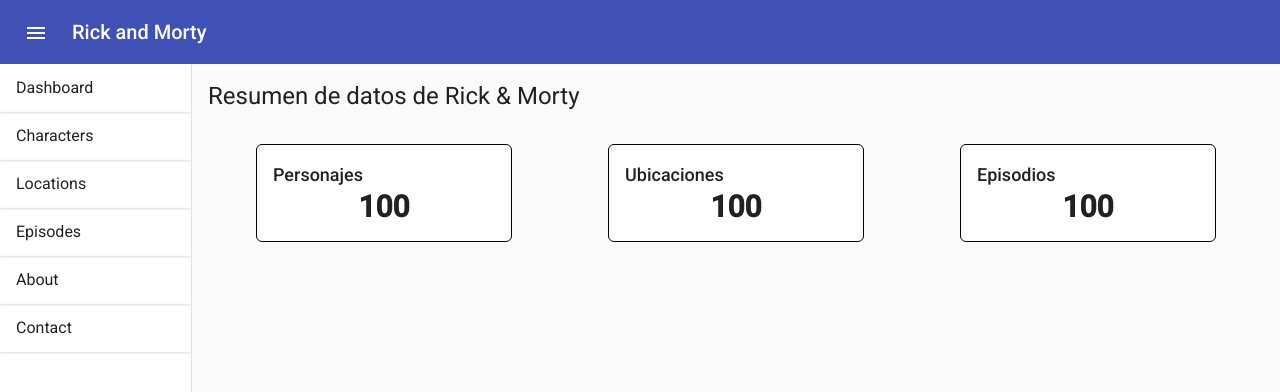
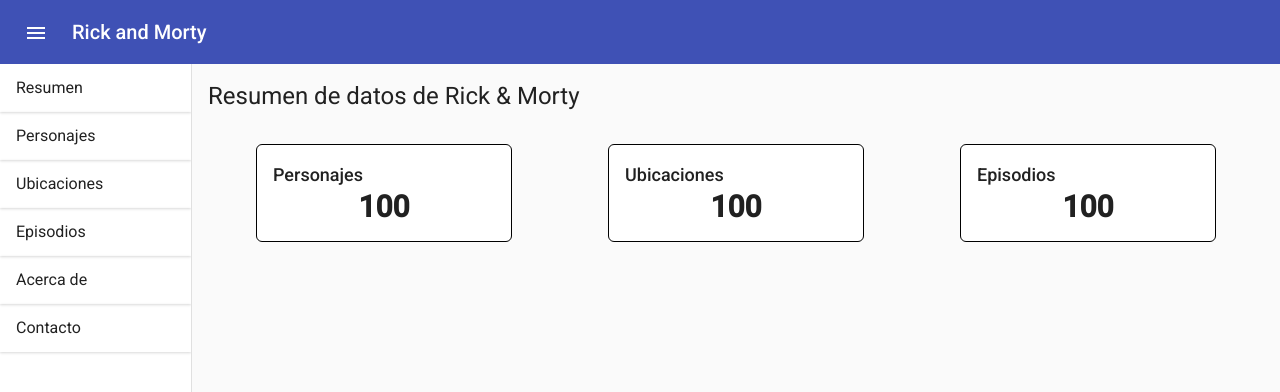
Before and after one commit to irojasag/angular-no-es-lento, an Angular app in the folder primer-carga-lenta/: page /app/dashboard in a window 1280 px wide. Shown: the top 392 px of the page. Built offline with nearby package versions, Linux system fonts and the light colour scheme.

Commit message:
Pasara español

```diff
--- a/primer-carga-lenta/src/app/layout/layout.component.html
+++ b/primer-carga-lenta/src/app/layout/layout.component.html
@@ -9,12 +9,12 @@
 <mat-drawer-container class="h-screen absolute top-0 left-0 pt-16">
   <mat-drawer #drawer opened mode="side" class="pt-14 w-48">
     <mat-list>
-      <mat-list-item class="shadow hover:bg-gray-200 cursor-pointer">Dashboard</mat-list-item>
-      <mat-list-item class="shadow hover:bg-gray-200 cursor-pointer">Characters</mat-list-item>
-      <mat-list-item class="shadow hover:bg-gray-200 cursor-pointer">Locations</mat-list-item>
-      <mat-list-item class="shadow hover:bg-gray-200 cursor-pointer">Episodes</mat-list-item>
-      <mat-list-item class="shadow hover:bg-gray-200 cursor-pointer">About</mat-list-item>
-      <mat-list-item class="shadow hover:bg-gray-200 cursor-pointer">Contact</mat-list-item>
+      <mat-list-item class="shadow hover:bg-gray-200 cursor-pointer">Resumen</mat-list-item>
+      <mat-list-item class="shadow hover:bg-gray-200 cursor-pointer">Personajes</mat-list-item>
+      <mat-list-item class="shadow hover:bg-gray-200 cursor-pointer">Ubicaciones</mat-list-item>
+      <mat-list-item class="shadow hover:bg-gray-200 cursor-pointer">Episodios</mat-list-item>
+      <mat-list-item class="shadow hover:bg-gray-200 cursor-pointer">Acerca de</mat-list-item>
+      <mat-list-item class="shadow hover:bg-gray-200 cursor-pointer">Contacto</mat-list-item>
     </mat-list>
   </mat-drawer>
   <mat-drawer-content class="p-4">
```
